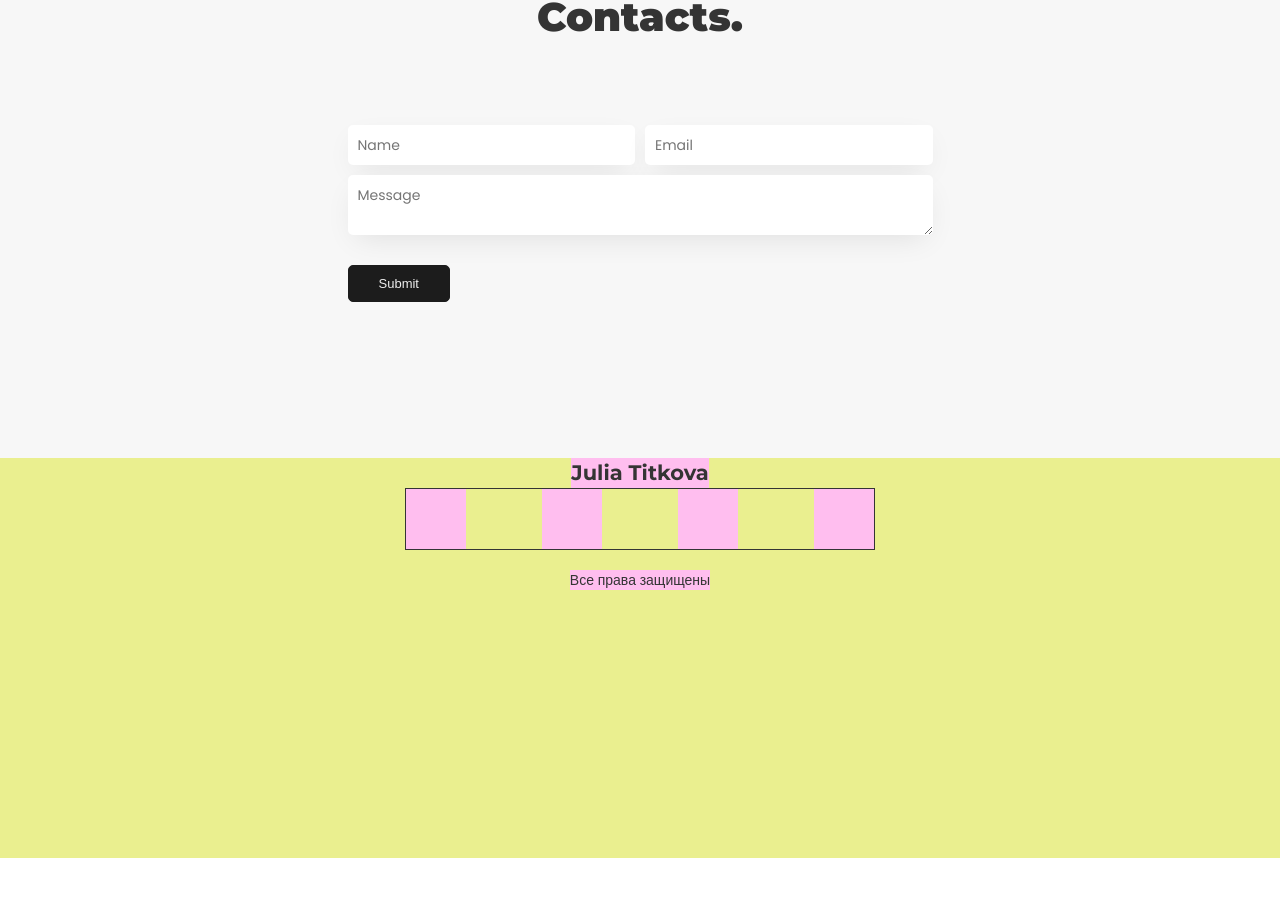
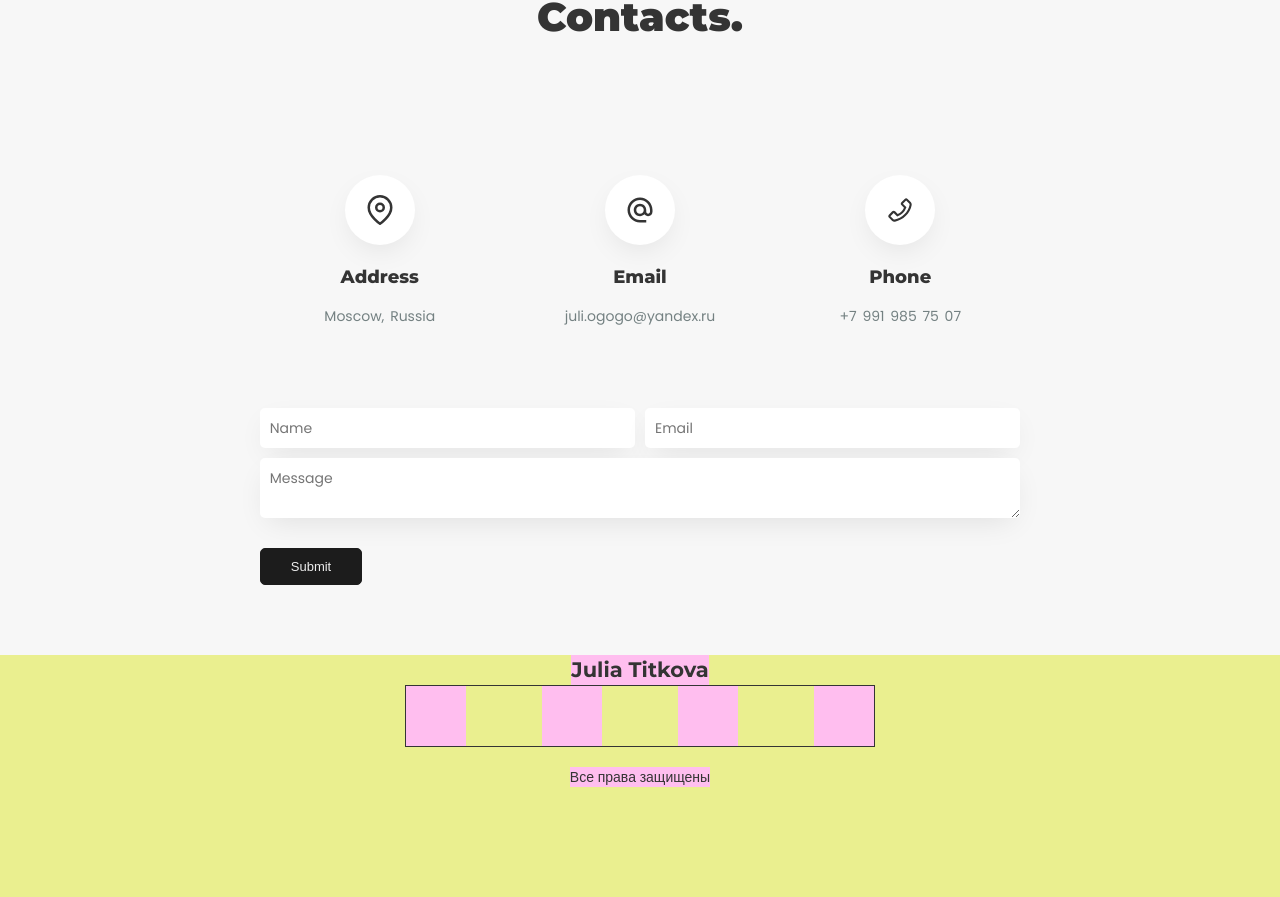
Before and after one commit to JuliOgogo/portfolio, a React (Create React App) app: page / in a window 1280 px wide. Shown: the part 2375-3272 px from the top of the page. Before the commit the page ends 3233 px from the top, so only its background shows below. Built offline with nearby package versions, Linux system fonts and the light colour scheme.

Commit message:
contacts info items

```diff
--- a/src/contacts/Contacts.tsx
+++ b/src/contacts/Contacts.tsx
@@ -3,12 +3,14 @@ import style from './Contacts.module.scss';
 import styleContainer from '../common/styles/Container.module.css';
 import Title from '../common/components/title/Title';
 import ContactsForm from './contactsForm/ContactsForm';
+import ContactsInfo from './contactsInfo/ContactsInfo';
 
 function Contacts() {
     return (
         <div className={style.contacts} id={'contacts'}>
             <div className={`${styleContainer.container} ${style.contactsContainer}`}>
                 <Title text={'Contacts.'}/>
+                <ContactsInfo/>
                 <ContactsForm/>
             </div>
         </div>
--- a/src/contacts/contactsForm/ContactsForm.module.scss
+++ b/src/contacts/contactsForm/ContactsForm.module.scss
@@ -2,7 +2,7 @@
 @import '../../common/styles/sass/mixins';
 
 .contactsForm {
-  width: 50%;
+  width: 65%;
   @include flex(column, flex-start, stretch, 10px);
 
   input, textarea {
--- a/src/contacts/contactsForm/ContactsForm.tsx
+++ b/src/contacts/contactsForm/ContactsForm.tsx
@@ -41,7 +41,7 @@ function ContactsForm() {
                 name='message'
                 placeholder={'Message'}
                 onChange={formik.handleChange}
-                value={formik.values.email}
+                value={formik.values.message}
             />
             <div> {/*дивка, чтобы на кнопку не применялось свойство stretch*/}
                 <button type='submit' className={`${buttonStyle.button} ${buttonStyle.blackButton}`}>Submit</button>
--- /dev/null
+++ b/src/contacts/contactsInfo/ContactsInfo.module.scss
@@ -0,0 +1,9 @@
+@import '../../common/styles/sass/variables';
+@import '../../common/styles/sass/mixins';
+
+.contactsInfo {
+  width: 65%;
+  display: flex;
+  justify-content: space-between;
+  gap: 10px
+}
--- /dev/null
+++ b/src/contacts/contactsInfo/ContactsInfo.tsx
@@ -0,0 +1,18 @@
+import React from 'react';
+import style from './ContactsInfo.module.scss';
+import {FiMapPin} from 'react-icons/fi';
+import {MdOutlineAlternateEmail} from 'react-icons/md';
+import {AiOutlinePhone} from 'react-icons/ai';
+import {InfoItem} from './InfoItem/InfoItem';
+
+function ContactsInfo() {
+    return (
+        <div className={style.contactsInfo}>
+            <InfoItem icon={<FiMapPin/>} title={'Address'} text={'Moscow, Russia'}/>
+            <InfoItem icon={<MdOutlineAlternateEmail/>} title={'Email'} text={'juli.ogogo@yandex.ru'}/>
+            <InfoItem icon={<AiOutlinePhone/>} title={'Phone'} text={'+7 991 985 75 07'}/>
+        </div>
+    );
+}
+
+export default ContactsInfo;
--- /dev/null
+++ b/src/contacts/contactsInfo/InfoItem/InfoItem.module.scss
@@ -0,0 +1,44 @@
+@import '../../../common/styles/sass/variables';
+@import '../../../common/styles/sass/mixins';
+
+.infoItem {
+  width: 200px;
+  padding: 50px 20px;
+  margin-bottom: 30px;
+
+  @include flex(column);
+
+  &:hover .icon {
+    color: $textSecondColor;
+    background: $primaryColor;
+  }
+
+  .icon {
+    width: 70px;
+    height: 70px;
+    margin-bottom: 20px;
+    font-size: 30px;
+    line-height: 70px;
+    background: $bgColor;
+    box-shadow: 0 10px 30px -8px rgba(0, 0, 0, 0.1);
+    border-radius: 50%;
+    transition: all .5s;
+
+    @include flex();
+  }
+
+  h6 {
+    margin-bottom: 15px;
+    font-weight: 800;
+    font-size: 18px;
+  }
+
+  p {
+    margin: 0;
+    word-spacing: 2px;
+    font-size: 14px;
+    line-height: 1.6;
+    color: $textColor;
+    text-align: center;
+  }
+}
--- /dev/null
+++ b/src/contacts/contactsInfo/InfoItem/InfoItem.tsx
@@ -0,0 +1,20 @@
+import React, {ReactElement} from 'react';
+import style from './InfoItem.module.scss';
+
+type InfoItemPropsType = {
+    icon: ReactElement
+    title: string
+    text: string
+}
+
+export function InfoItem(props: InfoItemPropsType) {
+    return (
+        <div className={style.infoItem}>
+            <div className={style.icon}>
+                {props.icon}
+            </div>
+            <h6>{props.title}</h6>
+            <p>{props.text}</p>
+        </div>
+    );
+}
```
